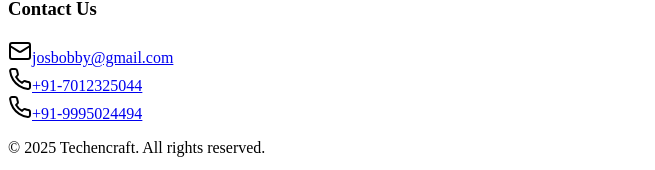
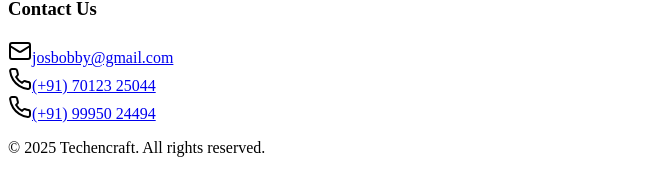
Before and after one commit to kallungal1234/techencraft-web-canvas, a Next.js app: page /Index in a window 1280 px wide. Shown: the part 8880-9050 px from the top of the page, without its empty margins (0-655 px from the left). Built offline with nearby package versions, Linux system fonts and the light colour scheme.

Commit message:
footer updated

```diff
--- a/src/components/Footer.tsx
+++ b/src/components/Footer.tsx
@@ -67,19 +67,20 @@ const Footer = () => {
                   josbobby@gmail.com
                 </a>
               </div>
-                <div className="flex items-center">
+              <div className="flex items-center">
                 <Phone className="h-5 w-5 mr-3 text-tech-blue-200" />
                 <a href="tel:+917012325044" className="text-tech-blue-100 hover:text-white transition-colors duration-200">
-                +91-7012325044
+                  (+91) 70123 25044
                 </a>
-                </div>
-                <div className="flex items-center">
+              </div>
+              <div className="flex items-center">
                 <Phone className="h-5 w-5 mr-3 text-tech-blue-200" />
                 <a href="tel:+919995024494" className="text-tech-blue-100 hover:text-white transition-colors duration-200">
-                +91-9995024494
+                  (+91) 99950 24494
                 </a>
-                </div>
+              </div>
             </div>
+
           </div>
         </div>
 
```
